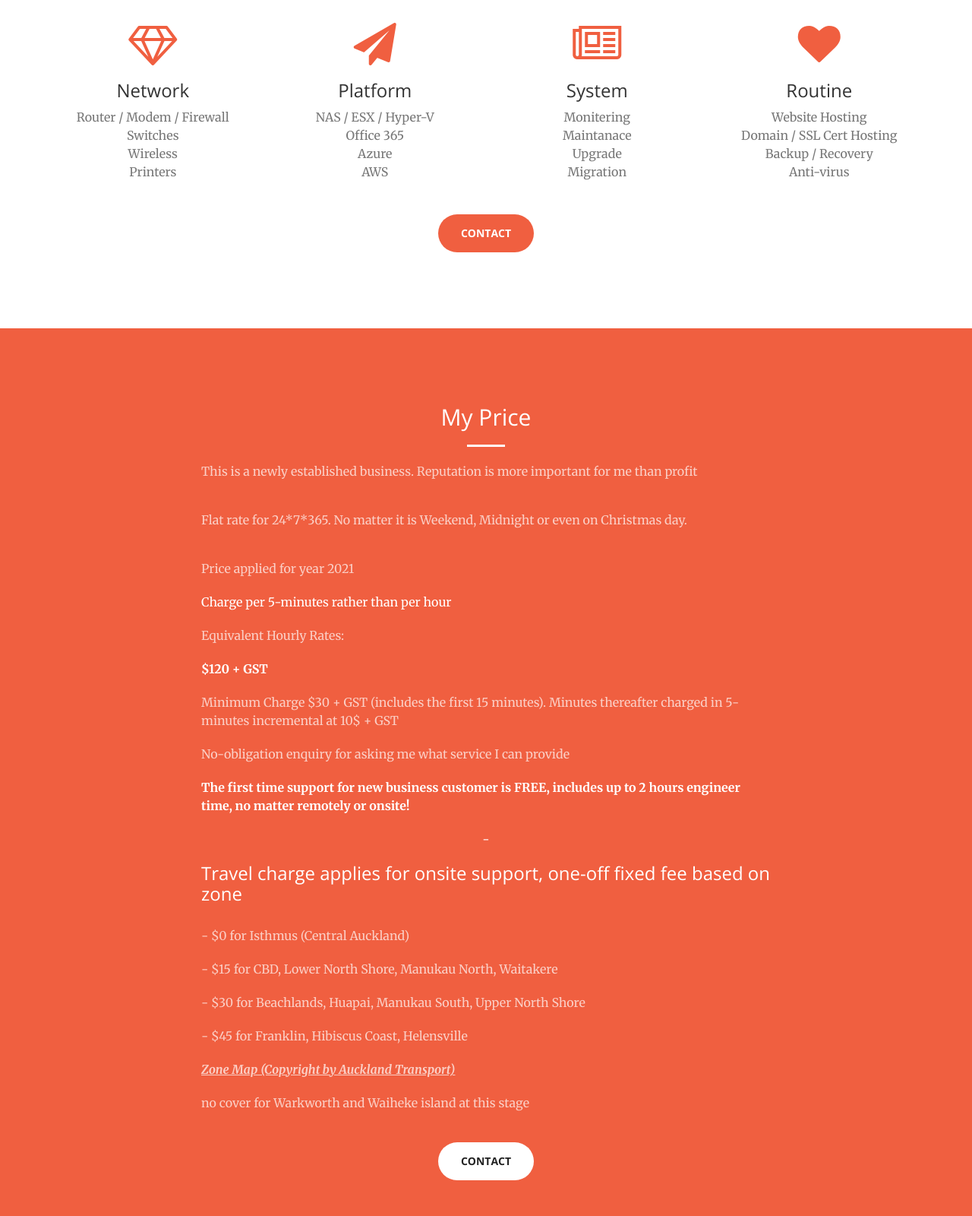
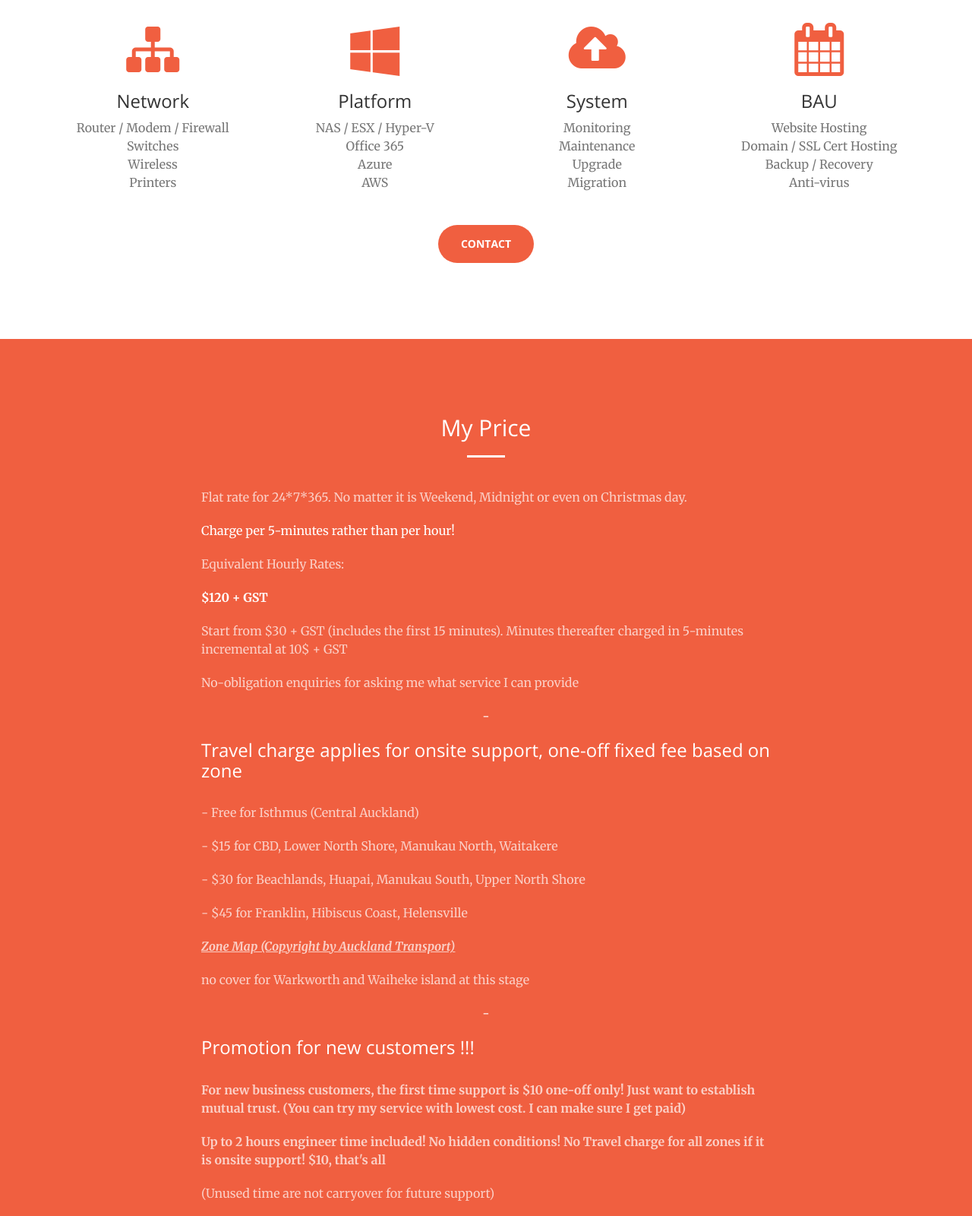
Before and after one commit to soezyit/soezyit.github.io, a plain HTML site: page index.html in a window 1280 px wide. Shown: the part 1380-2980 px from the top of the page at 76% size. Drawn offline with nearby package versions, Linux system fonts and the light colour scheme.

Commit message:
20210304 v2

```diff
--- a/index.html
+++ b/index.html
@@ -100,7 +100,7 @@
                     <hr class="light">
                     <p class="text-faded">Aim to provide reliable IT service to Small to Medium business.
                     </p>
-                    <p class="text-faded">Make IT "so easy" for you.
+                    <p class="text-faded">SOEZY IT, Make IT "so easy" for you.
                     </p>
                     <a href="#MyPrice" class="btn btn-default btn-xl page-scroll">My Price</a>
                 </div>
@@ -121,7 +121,7 @@
             <div class="row">
                 <div class="col-lg-3 col-md-6 text-center">
                     <div class="service-box">
-                        <i class="fa fa-4x fa-diamond wow bounceIn text-primary"></i>
+                        <i class="fa fa-sitemap fa-5x wow bounceIn text-primary"></i>
                         <h3>Network</h3>
                         <p class="text-muted">Router / Modem / Firewall</p>
                         <p class="text-muted">Switches</p>
@@ -131,7 +131,7 @@
                 </div>
                 <div class="col-lg-3 col-md-6 text-center">
                     <div class="service-box">
-                        <i class="fa fa-4x fa-paper-plane wow bounceIn text-primary" data-wow-delay=".1s"></i>
+                        <i class="fa fa-windows fa-5x wow bounceIn text-primary" data-wow-delay=".1s"></i>
                         <h3>Platform</h3>
                         <p class="text-muted">NAS / ESX / Hyper-V</p>
                         <p class="text-muted">Office 365</p>
@@ -141,18 +141,18 @@
                 </div>
                 <div class="col-lg-3 col-md-6 text-center">
                     <div class="service-box">
-                        <i class="fa fa-4x fa-newspaper-o wow bounceIn text-primary" data-wow-delay=".2s"></i>
+                        <i class="fa fa-cloud-upload fa-5x wow bounceIn text-primary" data-wow-delay=".2s"></i>
                         <h3>System</h3>
-                        <p class="text-muted">Monitering</p>
-                        <p class="text-muted">Maintanace</p>
+                        <p class="text-muted">Monitoring</p>
+                        <p class="text-muted">Maintenance</p>
                         <p class="text-muted">Upgrade</p>
                         <p class="text-muted">Migration</p>
                     </div>
                 </div>
                 <div class="col-lg-3 col-md-6 text-center">
                     <div class="service-box">
-                        <i class="fa fa-4x fa-heart wow bounceIn text-primary" data-wow-delay=".3s"></i>
-                        <h3>Routine</h3>
+                        <i class="fa fa-calendar fa-5x wow bounceIn text-primary" data-wow-delay=".3s"></i>
+                        <h3>BAU</h3>
                         <p class="text-muted">Website Hosting</p>
                         <p class="text-muted">Domain / SSL Cert Hosting</p>
                         <p class="text-muted">Backup / Recovery</p>
@@ -174,29 +174,24 @@
                 <div class="col-lg-8 col-lg-offset-2 text-center">
                     <h2 class="section-heading">My Price</h2>
                     <hr class="light">
-                    <p class="text-faded" style="text-align:Left">This is a newly established business. Reputation is more important for me than profit</p>
                     <br>
                     <p class="text-faded" style="text-align:Left">Flat rate for 24*7*365. No matter it is Weekend, Midnight or even on Christmas day.
                     </p>
-                    <br>
-                    <p class="text-faded" style="text-align:Left">Price applied for year 2021</p>
-                    <p style="text-align:Left">Charge per 5-minutes rather than per hour
+                    <p style="text-align:Left">Charge per 5-minutes rather than per hour!
                     </p>
                     <p class="text-faded" style="text-align:Left">Equivalent Hourly Rates:
                     </p>
                     <p style="text-align:Left"><b>$120 + GST</b>
                     </p>
-                    <p class="text-faded" style="text-align:Left">Minimum Charge $30 + GST (includes the first 15 minutes). Minutes thereafter charged in 5-minutes incremental at 10$ + GST
+                    <p class="text-faded" style="text-align:Left">Start from $30 + GST (includes the first 15 minutes). Minutes thereafter charged in 5-minutes incremental at 10$ + GST
                     </p>
-                    <p class="text-faded" style="text-align:Left">No-obligation enquiry for asking me what service I can provide
-                    </p>
-                    <p style="text-align:Left"><b>The first time support for new business customer is FREE, includes up to 2 hours engineer time, no matter remotely or onsite!</b>
+                    <p class="text-faded" style="text-align:Left">No-obligation enquiries for asking me what service I can provide
                     </p>
                     <p>-
                     </p>
                     <h3 style="text-align:Left">Travel charge applies for onsite support, one-off fixed fee based on zone</h3>
                     <br>
-                    <p class="text-faded" style="text-align:Left">- $0 for Isthmus (Central Auckland)
+                    <p class="text-faded" style="text-align:Left">- Free for Isthmus (Central Auckland)
                     </p>
                     <p class="text-faded" style="text-align:Left">- $15 for CBD, Lower North Shore, Manukau North, Waitakere
                     </p>
@@ -207,6 +202,16 @@
                     <p class="text-faded" style="text-align:Left"><a class="text-faded" href="https://at.govt.nz/media/1980008/fare-map-2019.pdf"><u><i><b>Zone Map (Copyright by Auckland Transport)</b></i></u></a>
                     </p>
                     <p class="text-faded" style="text-align:Left">no cover for Warkworth and Waiheke island at this stage
+                    </p>
+                    <p>-
+                    </p>
+                    <h3 style="text-align:Left">Promotion for new customers !!!</h3>
+                    <br>
+                    <p class="text-faded" style="text-align:Left"><b>For new business customers, the first time support is $10 one-off only! Just want to establish mutual trust. (You can try my service with lowest cost. I can make sure I get paid)</b>
+                    </p>
+                    <p class="text-faded" style="text-align:Left"><b>Up to 2 hours engineer time included! No hidden conditions! No Travel charge for all zones if it is onsite support! $10, that's all </b>
+                    </p>
+                    <p class="text-faded" style="text-align:Left">(Unused time are not carryover for future support)
                     </p>
                     <br>
                 </div>
@@ -245,8 +250,8 @@
                 <div class="col-lg-8 col-lg-offset-2 text-center">
                     <h2 class="section-heading">About Me</h2>
                     <hr class="light">
-                    <p class="text-faded" style="text-align:Left">More than 10 years IT experice, including 5 years in Auckland.</p>
-                    <p class="text-faded" style="text-align:Left"><a class="text-faded" href="https://www.linkedin.com/in/songtao-pang-502133113/"><u><i><b>View my Linkedin profile</b></i></u></a>
+                    <p class="text-faded" style="text-align:center">More than 10 years IT experience, including 5 years in Auckland.</p>
+                    <p class="text-faded" style="text-align:center"><a class="text-faded" href="https://www.linkedin.com/in/songtao-pang-502133113/"><u><i><b>View my Linkedin profile for more</b></i></u></a>
                     </p>
 
                 </div>
@@ -261,19 +266,17 @@
         <div class="container">
             <div class="row">
                 <div class="col-lg-12 text-center">
-                    <h2 class="section-heading">Feel free to give me a call at anytime or send me an email</h2>
+                    <h2 class="section-heading">Feel free to send me an email or give me a call at anytime</h2>
+                    <hr class="primary">
+                    <i class="fa fa-envelope-o fa-3x wow bounceIn" data-wow-delay=".1s"></i>
                     <br>
-                    <p>0800 SOEZY 9
-                    </p>
-                    <p>(0800 763 999)
+                    <p><a href="mailto:contact@soezyit.co.nz">contact@soezyit.co.nz</a></p>
+                    <i class="fa fa-headphones fa-3x wow bounceIn" data-wow-delay=".1s"></i>
+                    <br>
+                    <p>0800 SOEZY 9 (0800 763 999)
                     </p>
                     <p>If I am not able to answering your call right now or the phone call hang up straight way, I will call you back ASAP when I'm free.
                     </p>
-                    <hr class="primary">
-                    <i class="fa fa-envelope-o fa-3x wow bounceIn" data-wow-delay=".1s"></i>
-                    <br>
-                    <br>
-                    <p>contact@soezyit.co.nz</p>
             </div>
         </div>
     </section>
```
